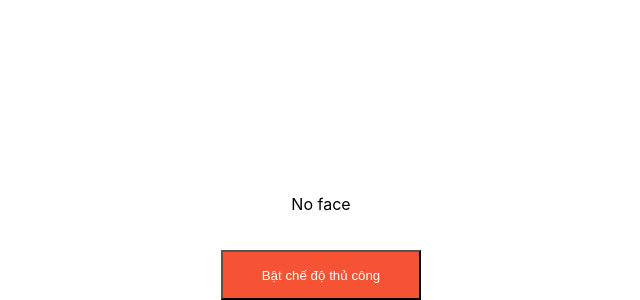
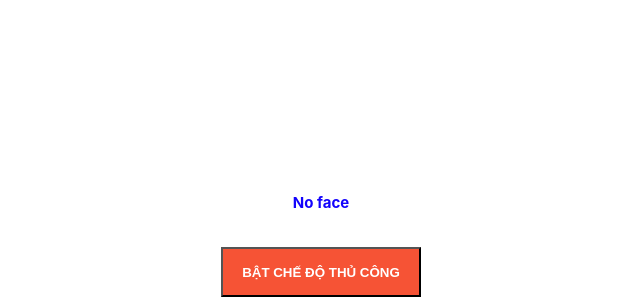
Before and after one commit to danghung-dev/webcam-react, a React (Create React App) app: page / in a window 1280 px wide. Shown: the part 546-846 px from the top of the page, without its empty margins (319-959 px from the left). Built offline with nearby package versions, Linux system fonts and the light colour scheme; no server answers.

Commit message:
fix text css

```diff
--- a/src/App.js
+++ b/src/App.js
@@ -81,9 +81,13 @@ class App extends React.Component {
           screenshotQuality={1}
         />
          </div>
-        <p> {userName}</p>
-         <button style={{height: 50, width: 200, marginTop: 20, backgroundColor: '#f65335', color: 'white'}} onClick={this.pressButtonStatus}> {currentStatus === 1 ? 'Bật chế độ thủ công': 'Bật chế độ auto'}</button>
-         {currentStatus === 2 ? <button style={{height: 50, width: 200, marginTop: 20, backgroundColor: 'blue', color: 'white'}} onClick={this.capture}> Chup</button> : null}
+        <p style={{fontSize: 15, color: '#1303fc', fontWeight: 'bold'}}> {userName}</p>
+        {currentStatus === 2 ? <button style={{height: 50, width: 200, marginTop: 20, backgroundColor: '#0a802b', color: 'white', fontWeight: 'bold'}} onClick={this.capture}> CHỤP</button> : null}
+         <button
+            style={{height: 50, width: 200, marginTop: 20, backgroundColor: '#f65335', color: 'white', fontWeight: 'bold'}} onClick={this.pressButtonStatus}>
+            {currentStatus === 1 ? 'BẬT CHẾ ĐỘ THỦ CÔNG': 'BẬT CHẾ ĐỘ AUTO'}
+         </button>
+
       </div>
     );
   }
```
